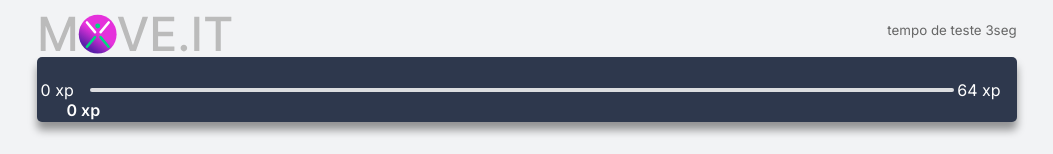
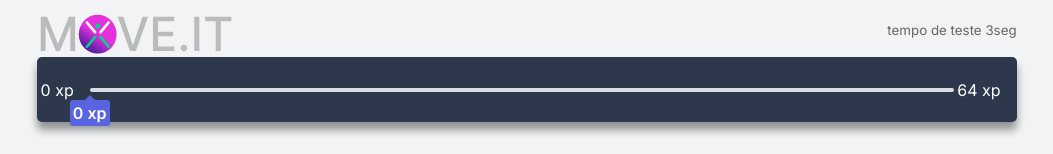
Before and after one commit to charles-mrt/nlw4-move.it, a Next.js app: page / in a window 1280 px wide. Shown: the top 154 px of the page, without its empty margins (113-1166 px from the left). Built offline with nearby package versions, Linux system fonts and the light colour scheme; grey boxes are pictures that could not be loaded.

Commit message:
create experience bar tooltip Xp

```diff
--- a/src/styles/components/ExperienceBar.module.css
+++ b/src/styles/components/ExperienceBar.module.css
@@ -35,11 +35,24 @@
 
 span.currentExperience {
     position: absolute;
+    padding:0.2rem;
     top: 12px;
     transform: translateX(-50%);
+    border-radius: 3px;
 
+    font-weight: bold;
+    text-align: center;
     color: var(--white);
-    font-weight: bold;
-
+    background: var(--blue);
 
 }
+span.currentExperience:before{
+    content: "";
+    position: absolute;
+    bottom: 100%;
+    left: 50%;
+    margin-left: -5px;
+    border-width: 5px;
+    border-style: solid;
+    border-color: transparent transparent  var(--blue) transparent ;
+}
```
